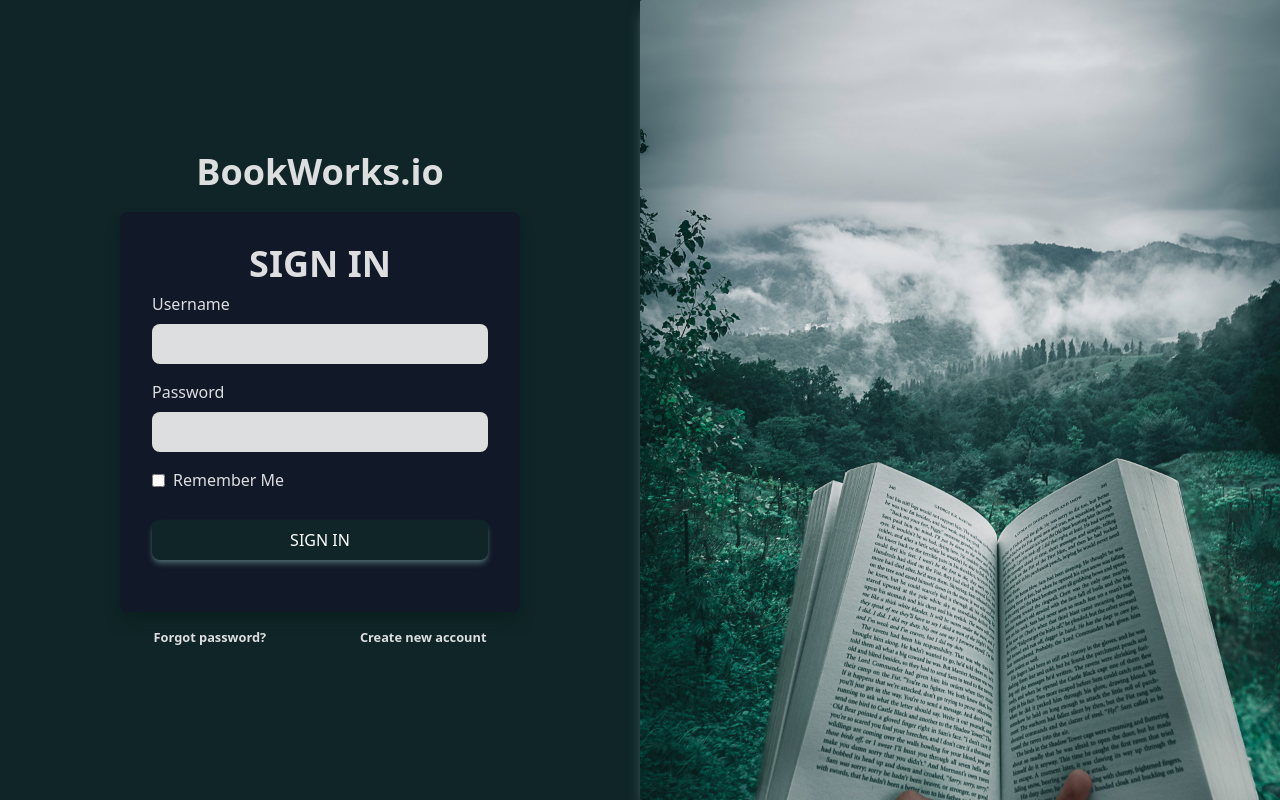
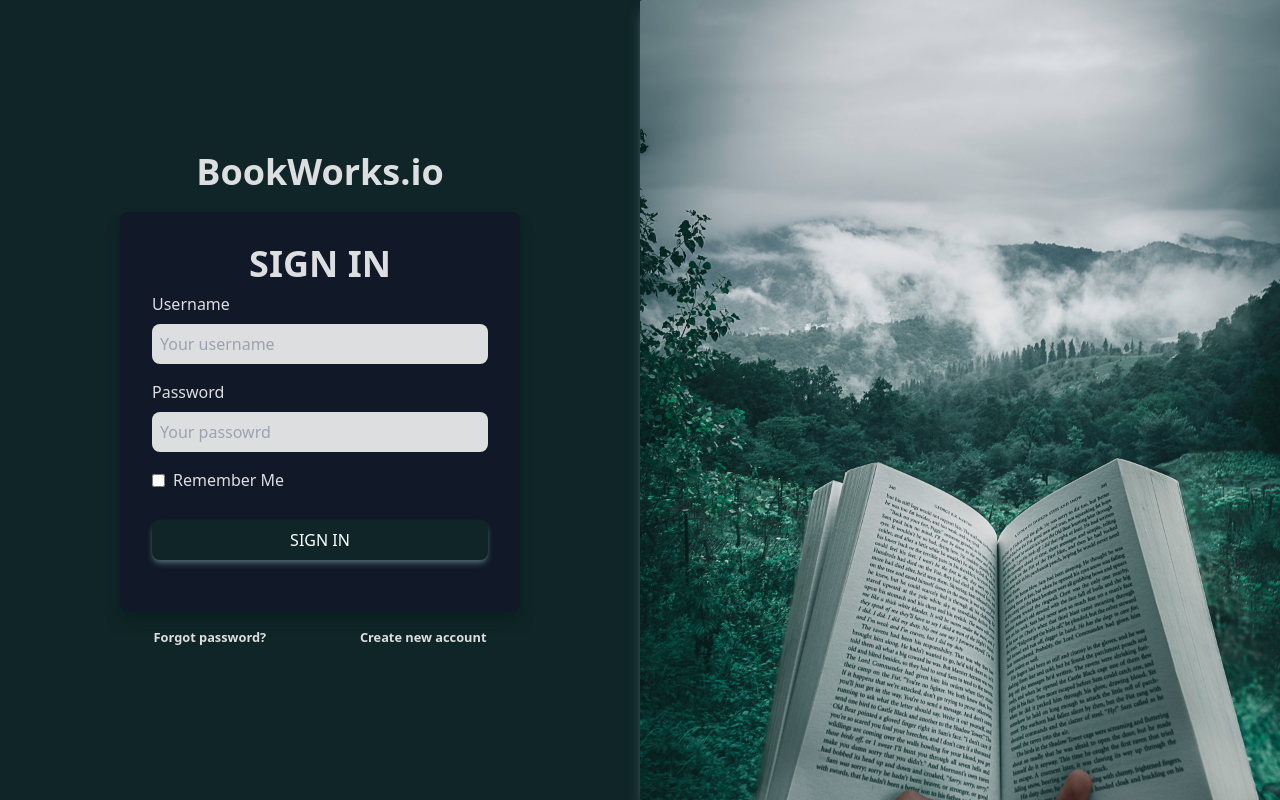
Before and after one commit to HughesSeanKyle/project-three-top-library, a React (Create React App) app: page / in a window 1280 px wide. Built offline with nearby package versions, Linux system fonts and the light colour scheme.

Commit message:
Input text color on all forms

```diff
--- a/package.json
+++ b/package.json
@@ -3,6 +3,7 @@
   "version": "0.1.0",
   "private": true,
   "dependencies": {
+    "@hookform/resolvers": "^2.9.10",
     "@testing-library/jest-dom": "^5.16.5",
     "@testing-library/react": "^13.4.0",
     "@testing-library/user-event": "^13.5.0",
--- a/src/pages/ConfirmSignUp.js
+++ b/src/pages/ConfirmSignUp.js
@@ -16,7 +16,7 @@ const ConfirmSignUp = () => {
 					<div className="flex flex-col text-custom-white py-2">
 						<label>Code</label>
 						<input
-							className="rounded-lg bg-custom-white mt-2 p-2 focus:border-blue-900 focus:outline-none focus:ring focus:ring-custom-gray"
+							className="rounded-lg bg-custom-white mt-2 p-2 focus:border-blue-900 focus:outline-none focus:ring focus:ring-custom-gray text-custom-black"
 							type="email"
 							placeholder="Please enter code sent to your email"
 						/>
--- a/src/pages/ForgotPassword.js
+++ b/src/pages/ForgotPassword.js
@@ -16,7 +16,7 @@ const ForgotPassword = () => {
 					<div className="flex flex-col text-custom-white py-2">
 						<label>Email</label>
 						<input
-							className="rounded-lg bg-custom-white mt-2 p-2 focus:border-blue-900 focus:outline-none focus:ring focus:ring-custom-gray"
+							className="rounded-lg bg-custom-white mt-2 p-2 focus:border-blue-900 focus:outline-none focus:ring focus:ring-custom-gray text-custom-black"
 							type="email"
 							placeholder="Please enter your sign up email"
 						/>
--- a/src/pages/SignIn.js
+++ b/src/pages/SignIn.js
@@ -1,8 +1,29 @@
 import React, { useState, useEffect } from 'react';
 import { Link } from 'react-router-dom';
 import signUpImage from '../assets/images/signup-image.jpg';
+import { useForm } from 'react-hook-form';
+import * as yup from 'yup';
+import { yupResolver } from '@hookform/resolvers/yup';
+
+// Validation Schema
+const validationSchema = yup.object().shape({
+	username: yup.string().required('Username is required'),
+	password: yup.string().required('Password is required'),
+});
 
 const SignIn = () => {
+	// Import RHF useForm
+	const {
+		register,
+		handleSubmit,
+		formState: { errors, isSubmitting },
+	} = useForm({
+		mode: 'onBlur',
+		resolver: yupResolver(validationSchema),
+	});
+
+	console.log('errors', errors);
+
 	return (
 		<div className="bg-custom-green grid xl:grid-cols-2 lg:grid-cols-2 md:grid-cols-1 h-screen w-full">
 			<div className="flex flex-col justify-center content-center items-center form-padding image-bg-mobile-only dark-layer">
@@ -16,15 +37,22 @@ const SignIn = () => {
 					<div className="flex flex-col text-custom-white py-2">
 						<label>Username</label>
 						<input
-							className="rounded-lg bg-custom-white mt-2 p-2 focus:border-blue-900 focus:outline-none focus:ring focus:ring-custom-gray"
+							className="rounded-lg bg-custom-white mt-2 p-2 focus:border-blue-900 focus:outline-none focus:ring focus:ring-custom-gray text-custom-black"
 							type="text"
+							name="username"
+							placeholder="Your username"
+							{...register('username')}
 						/>
+						<p>{errors?.username?.message}</p>
 					</div>
 					<div className="flex flex-col text-custom-white py-2">
 						<label>Password</label>
 						<input
-							className="p-2 rounded-lg bg-custom-white mt-2 focus:border-blue-900 focus:outline-none focus:ring focus:ring-custom-gray"
+							className="p-2 rounded-lg bg-custom-white mt-2 focus:border-blue-900 focus:outline-none focus:ring focus:ring-custom-gray text-custom-black"
 							type="password"
+							name="password"
+							placeholder="Your passowrd"
+							{...register('password')}
 						/>
 					</div>
 					<div className="flex justify-between text-custom-white py-2">
--- a/src/pages/SignUp.js
+++ b/src/pages/SignUp.js
@@ -16,28 +16,28 @@ const SignUp = () => {
 					<div className="flex flex-col text-custom-white py-2">
 						<label>Username</label>
 						<input
-							className="rounded-lg bg-custom-white mt-2 p-2 focus:border-blue-900 focus:outline-none focus:ring focus:ring-custom-gray"
+							className="rounded-lg bg-custom-white mt-2 p-2 focus:border-blue-900 focus:outline-none focus:ring focus:ring-custom-gray text-custom-black"
 							type="text"
 						/>
 					</div>
 					<div className="flex flex-col text-custom-white py-2">
 						<label>Email</label>
 						<input
-							className="rounded-lg bg-custom-white mt-2 p-2 focus:border-blue-900 focus:outline-none focus:ring focus:ring-custom-gray"
+							className="rounded-lg bg-custom-white mt-2 p-2 focus:border-blue-900 focus:outline-none focus:ring focus:ring-custom-gray text-custom-black"
 							type="email"
 						/>
 					</div>
 					<div className="flex flex-col text-custom-white py-2">
 						<label>Password</label>
 						<input
-							className="p-2 rounded-lg bg-custom-white mt-2 focus:border-blue-900 focus:outline-none focus:ring focus:ring-custom-gray"
+							className="p-2 rounded-lg bg-custom-white mt-2 focus:border-blue-900 focus:outline-none focus:ring focus:ring-custom-gray text-custom-black"
 							type="password"
 						/>
 					</div>
 					<div className="flex flex-col text-custom-white py-2">
 						<label>Confirm Password</label>
 						<input
-							className="p-2 rounded-lg bg-custom-white mt-2 focus:border-blue-900 focus:outline-none focus:ring focus:ring-custom-gray"
+							className="p-2 rounded-lg bg-custom-white mt-2 focus:border-blue-900 focus:outline-none focus:ring focus:ring-custom-gray text-custom-black"
 							type="password"
 						/>
 					</div>
```
Also changed, not shown: 1 other file (tests, documents, lock files or other folders).
